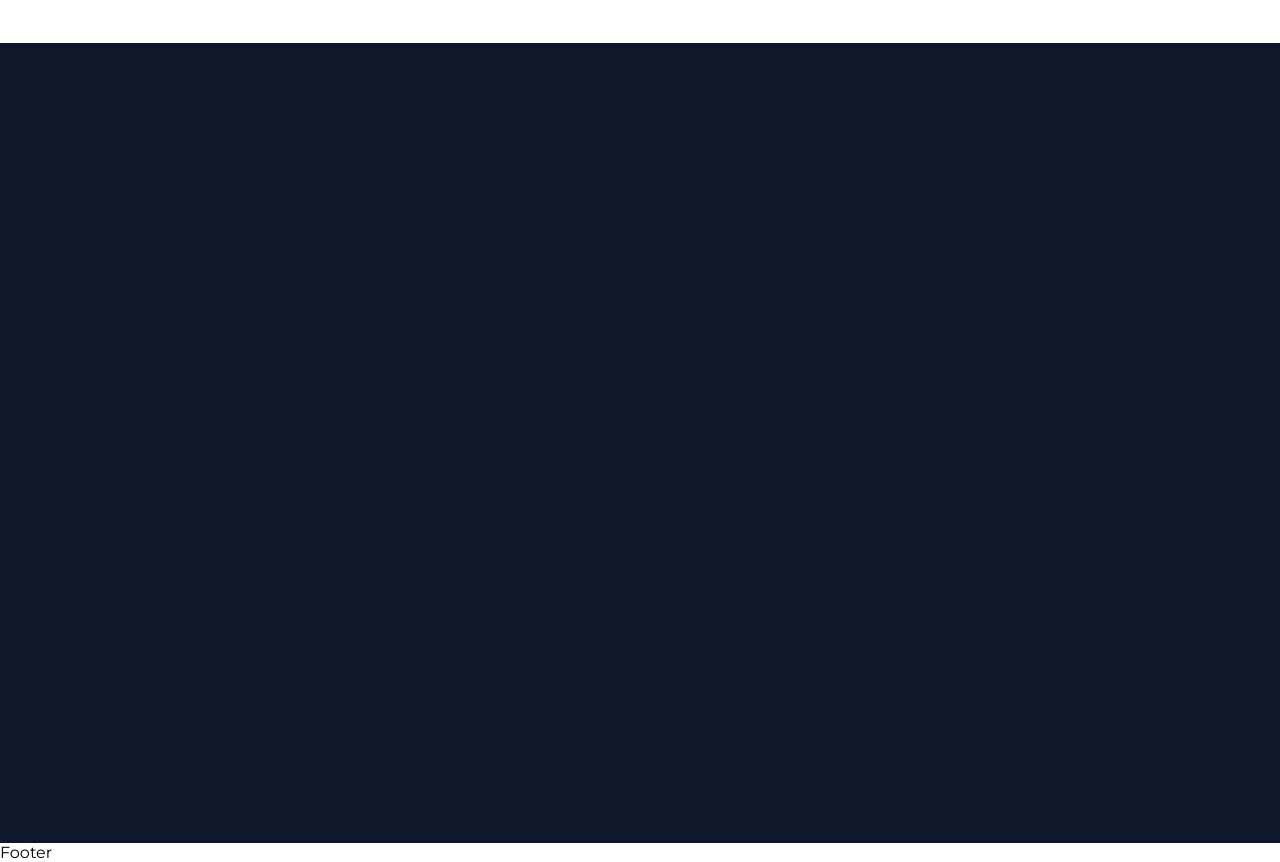
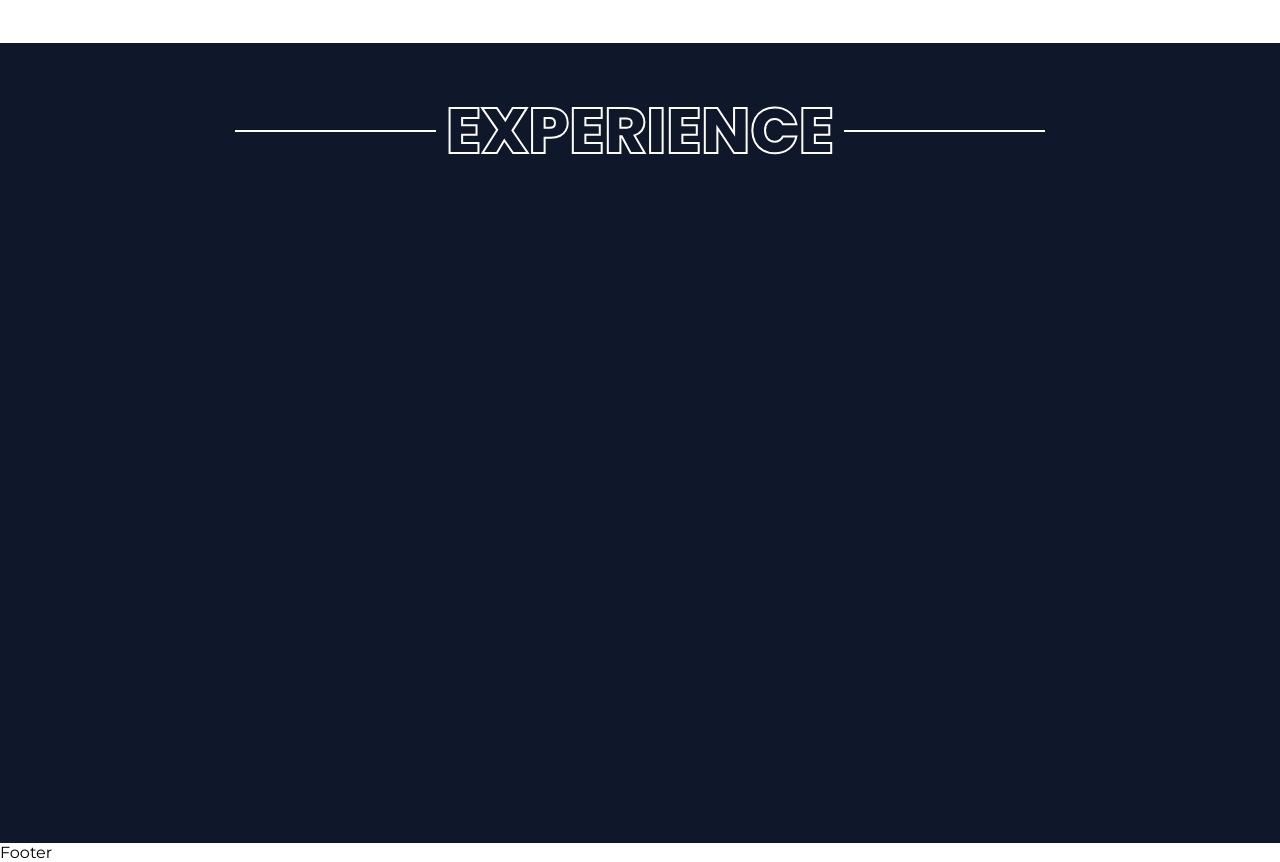
Before and after one commit to DragonSenses/react-portfolio, a React (Create React App) app: page / in a window 1280 px wide. Shown: the part 3180-4042 px from the top of the page. Built offline with nearby package versions, Linux system fonts and the light colour scheme.

Commit message:
Update SectionIntroduction.js

```diff
--- a/src/components/SectionIntroduction.js
+++ b/src/components/SectionIntroduction.js
@@ -2,12 +2,12 @@ import React from 'react'
 import styles from './sectionintroduction.module.css'
 
 export default function SectionIntroduction(props) {
-  const { children } = props;
+  const { children, dark } = props;
   return (
     <div className={styles.headerText}>
-      <div className={styles.line}></div>
-      <h1 className={styles.text}>{children}</h1>
-      <div className={styles.line}></div>
+    <div className={(dark ? styles.lineDark: styles.line)}></div>
+      <h1 className={(dark ? styles.textDark: styles.text)}>{children}</h1>
+      <div className={(dark ? styles.lineDark: styles.line)}></div>
     </div>
   )
 }
```
